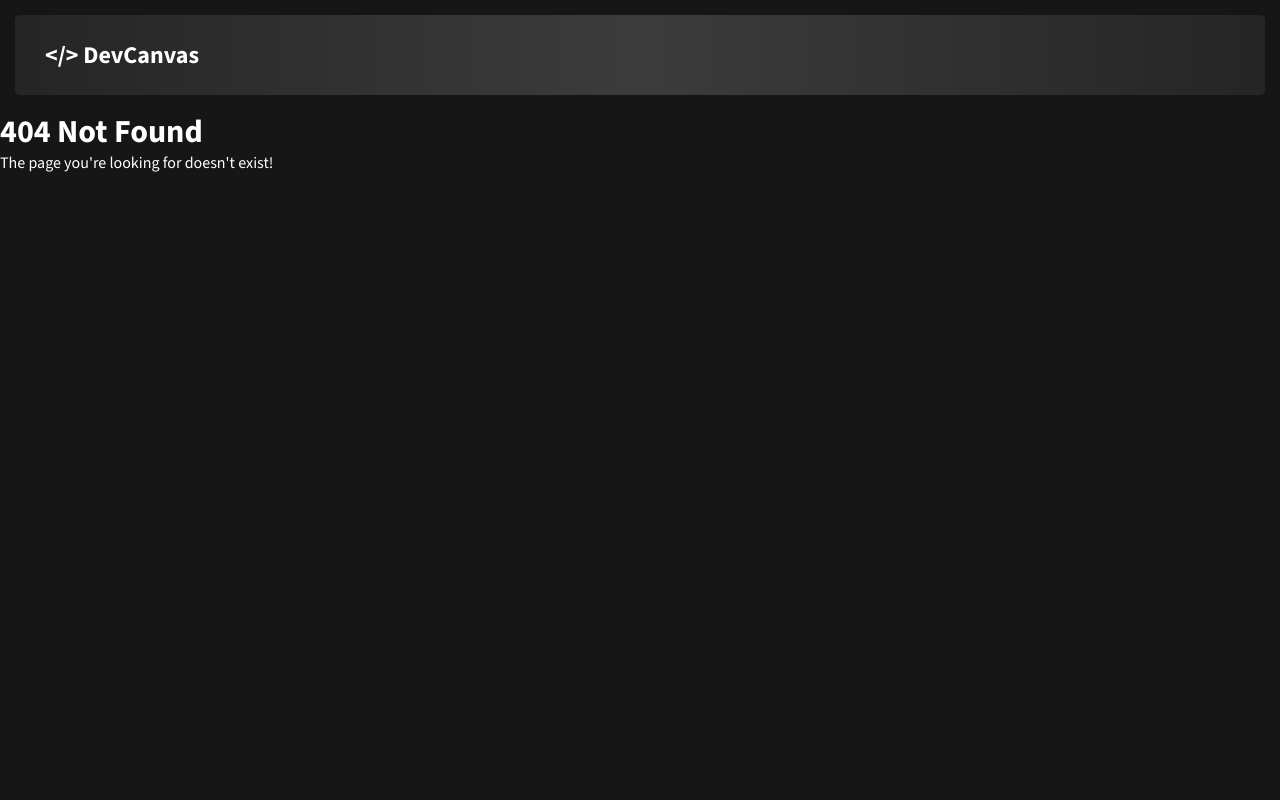
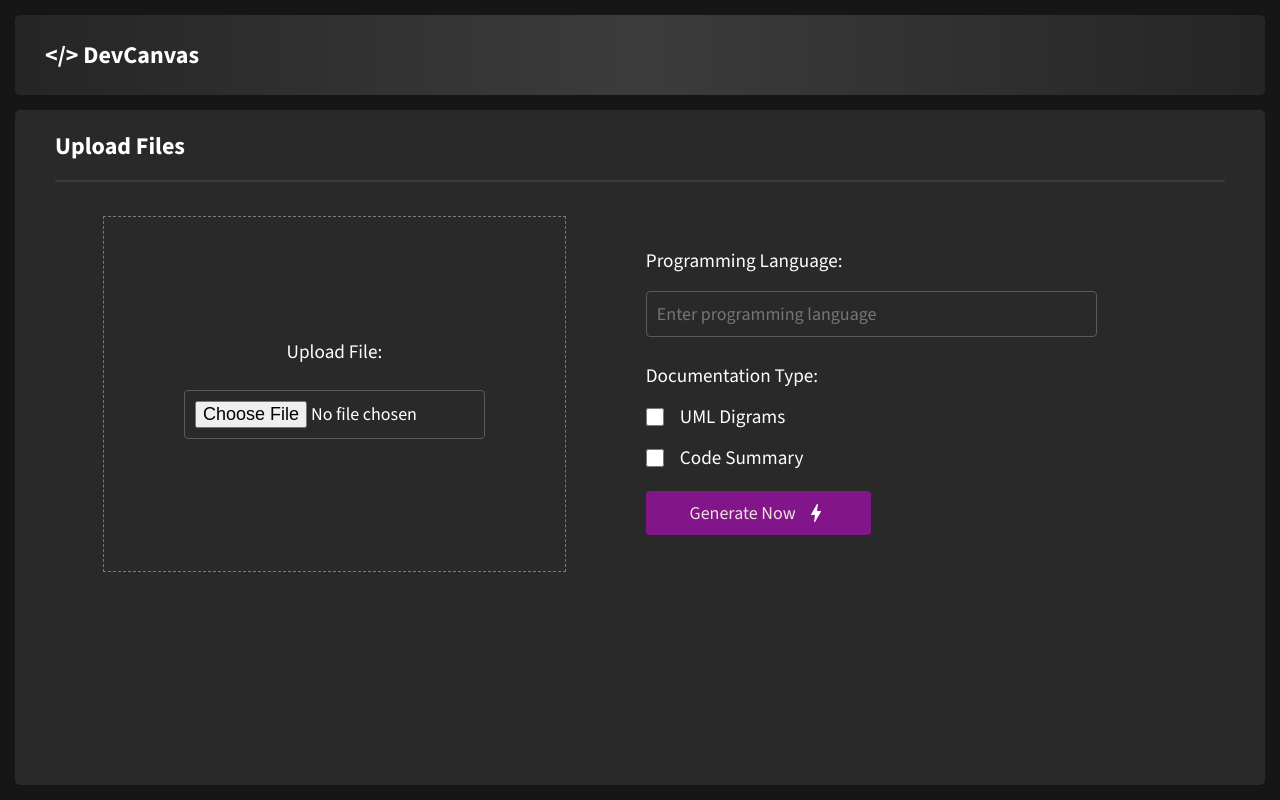
Before and after one commit to AnaghaARao/DevCanvas, a React (Vite) app in the folder frontend/: page /main in a window 1280 px wide. Before the commit this address led to /authentication/login. Built offline with nearby package versions, Linux system fonts and the light colour scheme.

Commit message:
upload page added

```diff
--- a/frontend/src/App.jsx
+++ b/frontend/src/App.jsx
@@ -30,15 +30,18 @@ function App() {
           <Route
             path="/main"
             element={
-              <ProtectedRoute>
-                <Upload />
-              </ProtectedRoute>
+              // <ProtectedRoute>
+              <Upload />
+              // </ProtectedRoute>
             }
           />
           <Route
             path="/authentication/activate/:uidb64/:token"
             element={<ActivateAccount />}
           />
+          <Route path="/" element={<LandingPage />} />
+          <Route path="/authentication/login/" element={<Login />} />
+          <Route path="/authentication/register/" element={<Register />} />
           <Route path="/authentication/logout/" element={<Logout />} />
           <Route path="*" element={<NotFound />} />
         </Routes>
--- a/frontend/src/components/Form.jsx
+++ b/frontend/src/components/Form.jsx
@@ -85,7 +85,9 @@ function Form({ route, method }) {
         if (res.data.access && res.data.refresh) {
           localStorage.setItem(ACCESS_TOKEN, res.data.access);
           localStorage.setItem(REFRESH_TOKEN, res.data.refresh);
-          toast.success(`Welcome ${username}, you are now logged in`);
+          console.log("Access Token:", localStorage.getItem(ACCESS_TOKEN));
+          console.log("Refresh Token:", localStorage.getItem(REFRESH_TOKEN));
+          alert(`Welcome ${username}, you are now logged in`);
           navigate("/main");
         } else if (res.data.message) {
           alert(res.data.message);
@@ -134,7 +136,7 @@ function Form({ route, method }) {
 
       <div className="form-container">
         <input
-          className={`form-input ${
+          className={`input-div ${
             errors.username
               ? "input-error"
               : successMessages.username
@@ -157,7 +159,7 @@ function Form({ route, method }) {
         {method === "register" && (
           <>
             <input
-              className={`form-input ${
+              className={`input-div ${
                 errors.email
                   ? "input-error"
                   : successMessages.email
@@ -178,7 +180,7 @@ function Form({ route, method }) {
         )}
 
         <input
-          className={`form-input ${passwordError ? "input-error" : ""}`}
+          className={`input-div ${passwordError ? "input-error" : ""}`}
           type="password"
           value={password}
           onChange={(e) => setPassword(e.target.value)}
--- a/frontend/src/pages/Upload.jsx
+++ b/frontend/src/pages/Upload.jsx
@@ -1,4 +1,7 @@
 import React, { useState } from "react";
+import "../styles/general.css";
+import "../styles/upload.css";
+import BoltIcon from "@mui/icons-material/Bolt";
 
 const Upload = () => {
   const [file, setFile] = useState(null);
@@ -58,56 +61,65 @@ const Upload = () => {
 
   return (
     <form onSubmit={handleSubmit} className="upload-form">
-      <div>
+      <h2>Upload Files</h2>
+      <hr className="divider" />
+      <div className="upload-section">
+        <div className="upload-files">
           <label htmlFor="fileInput">Upload File:</label>
           <input
             type="file"
             id="fileInput"
             onChange={handleFileChange}
+            className="input-div"
             accept=".txt, .docx, .pdf, .cpp, .java, .py" // Adjust as per allowed file types
             required
           />
         </div>
-
-      <div>
-        <label htmlFor="languageInput">Programming Language:</label>
+        <div className="upload-info">
+          <div className="language">
+            <label htmlFor="languageInput" className="label-head">
+              Programming Language:
+            </label>
             <input
               type="text"
               id="languageInput"
               value={language}
               onChange={handleLanguageChange}
               placeholder="Enter programming language"
+              className="input-div"
               required
             />
           </div>
 
-      <div>
-        <label>Documentation Type:</label>
-        <div>
-          <label>
+          <div className="documentation">
+            <label className="label-head">Documentation Type:</label>
+            <div className="checkbox-inp">
               <input
                 type="checkbox"
                 name="umlDiagrams"
                 checked={docTypes.umlDiagrams}
                 onChange={handleCheckboxChange}
+                className="checkbox"
               />
-            UML Diagrams
-          </label>
+              <p>UML Digrams</p>
             </div>
-        <div>
-          <label>
+            <div className="checkbox-inp">
               <input
                 type="checkbox"
                 name="codeSummary"
                 checked={docTypes.codeSummary}
                 onChange={handleCheckboxChange}
+                className="checkbox"
               />
-            Code Summary
-          </label>
+              <p>Code Summary</p>
             </div>
           </div>
 
-      <button type="submit">Generate Now</button>
+          <button type="submit" className="btn">
+            Generate Now <BoltIcon />
+          </button>
+        </div>
+      </div>
     </form>
   );
 };
--- a/frontend/src/styles/form.css
+++ b/frontend/src/styles/form.css
@@ -30,15 +30,6 @@
   margin-top: 5px;
 }
 
-.form-input {
-  width: 95%;
-  padding: 10px;
-  margin: 10px 0;
-  border: 1px solid #ccc;
-  border-radius: 4px;
-  box-sizing: border-box;
-}
-
 .form-button {
   width: 95%;
   margin: 20px 0;
--- a/frontend/src/styles/general.css
+++ b/frontend/src/styles/general.css
@@ -50,6 +50,23 @@
   background-color: #9f16a9;
 }
 
+.divider {
+  border: none;
+  height: 2px;
+  background-color: #3a3a3a;
+  margin: 2px 0;
+  width: 80%;
+}
+
+.input-div {
+  width: 95%;
+  padding: 10px;
+  margin: 10px 0;
+  border: 1px solid #5b5b5b;
+  border-radius: 4px;
+  box-sizing: border-box;
+}
+
 @media only screen and (max-width: 600px) {
   .maindiv {
     width: 100vw; /* Full viewport width */
--- a/frontend/src/styles/landing.css
+++ b/frontend/src/styles/landing.css
@@ -45,14 +45,6 @@
   width: 10rem;
 }
 
-.divider {
-  border: none;
-  height: 2px;
-  background-color: #3a3a3a;
-  margin: 2px 0;
-  width: 80%;
-}
-
 .lp-sec2 {
   margin: 3rem 0;
 }
--- /dev/null
+++ b/frontend/src/styles/upload.css
@@ -0,0 +1,90 @@
+.upload-form {
+  flex-grow: 1;
+  background-color: #292929;
+  margin: 0 15px 15px 15px;
+  border-radius: 5px;
+  display: flex;
+  flex-direction: column;
+  padding: 20px 40px;
+  gap: 1rem;
+  align-items: left;
+}
+
+.upload-form * {
+  background-color: inherit;
+}
+
+.divider {
+  background-color: #3a3a3a;
+  width: 100%;
+}
+
+.upload-section {
+  display: flex;
+  font-size: 1.2rem;
+  align-items: center;
+  justify-content: space-evenly;
+  margin: 1rem 3rem;
+}
+
+.upload-files {
+  flex: 0.4;
+  padding: 2rem 5rem;
+  display: flex;
+  align-items: center;
+  justify-content: center;
+  flex-direction: column;
+  gap: 1rem;
+  border: 1px dashed #797979;
+  height: 100%;
+}
+
+.upload-info {
+  flex: 0.6;
+  padding: 2rem 5rem;
+  display: flex;
+  flex-direction: column;
+  gap: 1rem;
+}
+
+.language {
+  display: flex;
+  flex-direction: column;
+}
+
+.input-div {
+  width: 100%;
+  font-size: large;
+}
+
+.label-head {
+  margin-bottom: 0.5rem;
+}
+
+.checkbox-inp {
+  display: flex;
+  gap: 1rem;
+  align-items: center;
+  font-weight: lighter;
+  margin-top: 1rem;
+}
+
+.btn {
+  background-color: #83158b;
+  display: flex;
+  align-items: center;
+  justify-content: center;
+  gap: 0.5rem;
+}
+
+.checkbox {
+  width: 18px;
+  height: 18px;
+  cursor: pointer;
+  accent-color: #83158b;
+  transition: 0.3s;
+}
+
+.checkbox:hover {
+  accent-color: #9f16a9;
+}
```
Also changed, not shown: 1 other file (tests, documents, lock files or other folders). Lines whose indentation alone changed are shown as unchanged.
